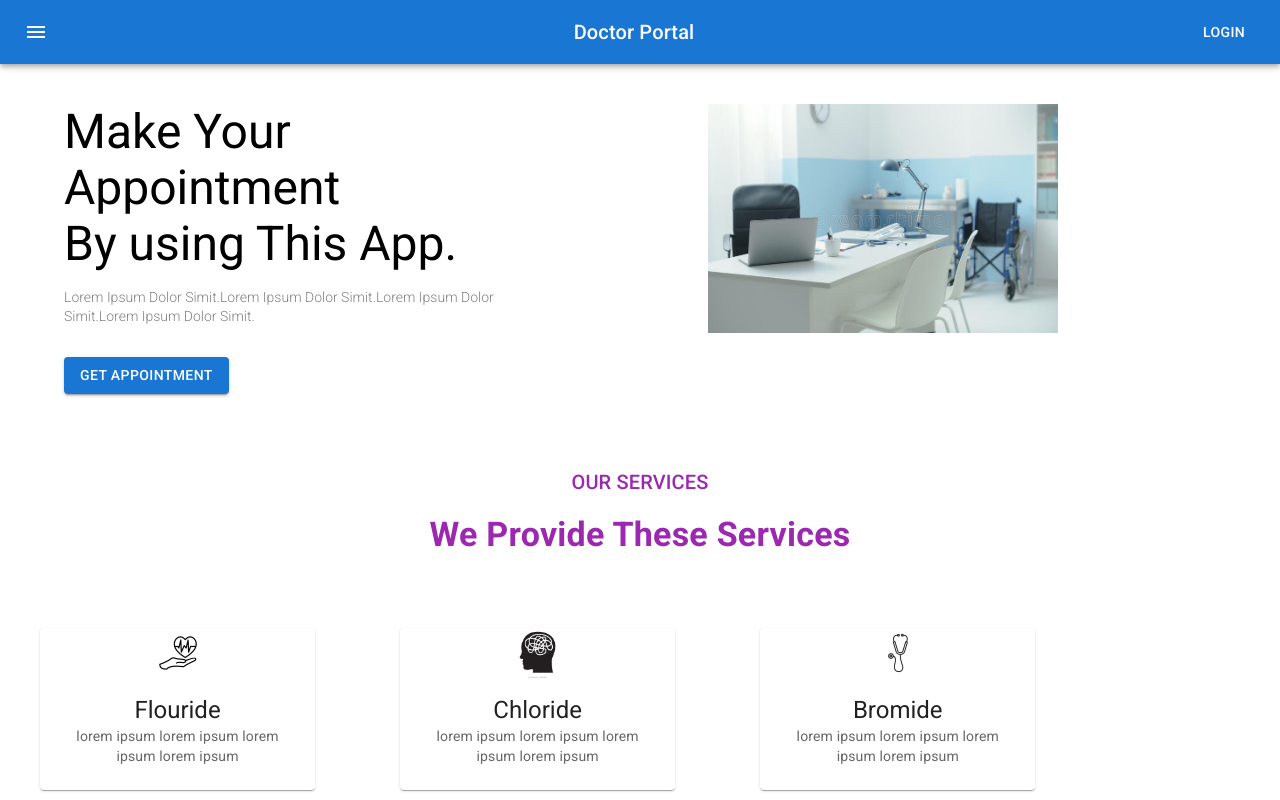
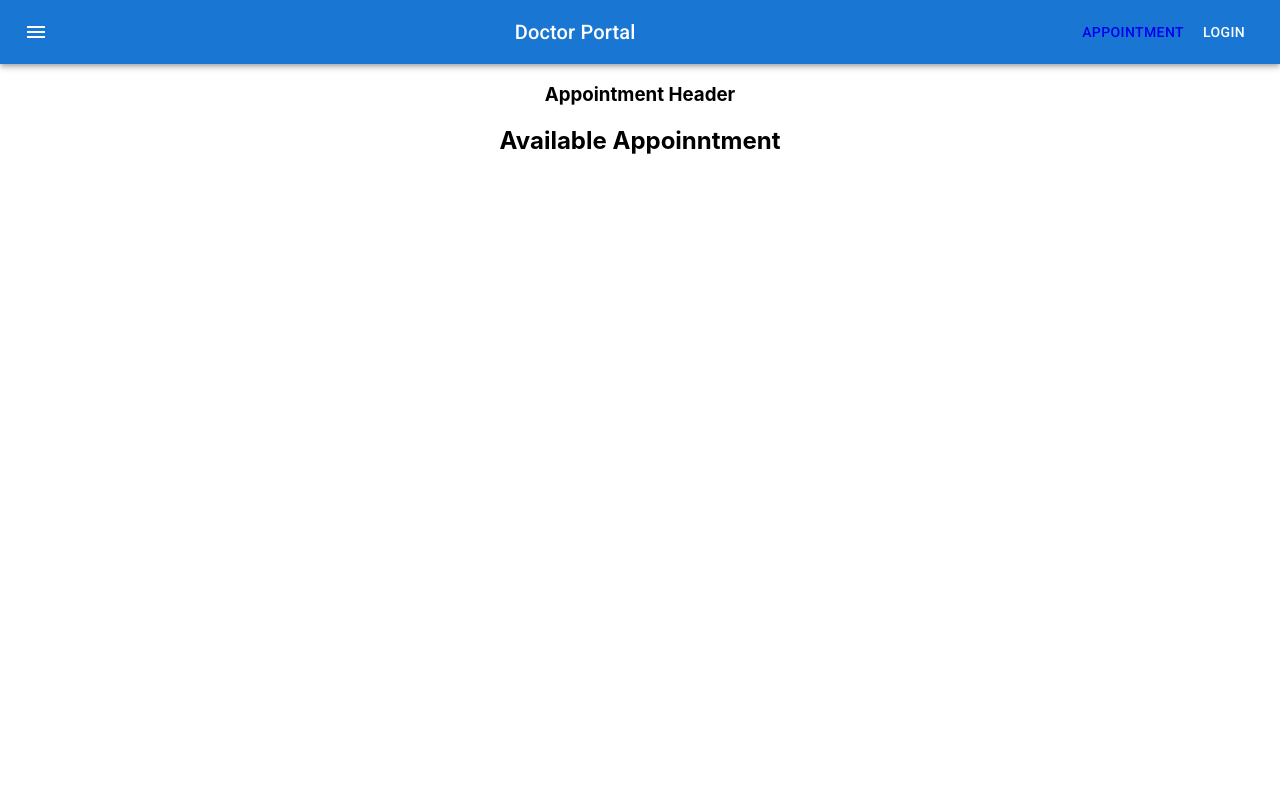
Before and after one commit to ibtihajAmin/doctor-appointmet-system-mern, a React (Create React App) app: page /appointment in a window 1280 px wide. Shown: the top 800 px of the page. Built offline with nearby package versions, Linux system fonts and the light colour scheme.

Commit message:
Appointment Components are added

```diff
--- a/src/App.js
+++ b/src/App.js
@@ -1,10 +1,26 @@
 import './App.css';
 import Home from './Pages/Home/Home';
+import {
+  BrowserRouter as Router, Switch, Route
+} from "react-router-dom";
+import Appointment from './Pages/Appointment/Appointment/Appointment';
 
 function App() {
   return (
     <div className="App">
-      <Home></Home>
+      <Router>
+        <Switch>
+          <Route path="/appointment">
+            <Appointment></Appointment>
+          </Route>
+          <Route path="/home">
+            <Home></Home>
+          </Route>
+          <Route path="/">
+            <Home></Home>
+          </Route>
+        </Switch>
+      </Router>
     </div>
   );
 }
--- /dev/null
+++ b/src/Pages/Appointment/Appointment/Appointment.js
@@ -0,0 +1,16 @@
+import React from 'react';
+import Navigation from '../../Shared/Navigation/Navigation';
+import AppointmentHeader from '../AppointmentHeader/AppointmentHeader';
+import AvailableAppointment from '../AvailableAppointment/AvailableAppointment';
+
+const Appointment = () => {
+    return (
+        <div>
+            <Navigation></Navigation>
+            <AppointmentHeader></AppointmentHeader>
+            <AvailableAppointment></AvailableAppointment>
+        </div>
+    );
+};
+
+export default Appointment;
--- /dev/null
+++ b/src/Pages/Appointment/AppointmentHeader/AppointmentHeader.js
@@ -0,0 +1,11 @@
+import React from 'react';
+
+const AppointmentHeader = () => {
+    return (
+        <div>
+            <h3>Appointment Header</h3>
+        </div>
+    );
+};
+
+export default AppointmentHeader;
--- /dev/null
+++ b/src/Pages/Appointment/AvailableAppointment/AvailableAppointment.js
@@ -0,0 +1,11 @@
+import React from 'react';
+
+const AvailableAppointment = () => {
+    return (
+        <div>
+            <h2>Available Appoinntment</h2>
+        </div>
+    );
+};
+
+export default AvailableAppointment;
--- a/src/Pages/Shared/Navigation/Navigation.js
+++ b/src/Pages/Shared/Navigation/Navigation.js
@@ -6,6 +6,7 @@ import Typography from '@mui/material/Typography';
 import Button from '@mui/material/Button';
 import IconButton from '@mui/material/IconButton';
 import MenuIcon from '@mui/icons-material/Menu';
+import { Link } from 'react-router-dom';
 
 const Navigation = () => {
     return (
@@ -24,6 +25,9 @@ const Navigation = () => {
                     <Typography variant="h6" component="div" sx={{ flexGrow: 1 }}>
                         Doctor Portal
                     </Typography>
+                    <Link to="/appointment">
+                        <Button color="inherit">Appointment</Button>
+                    </Link>
                     <Button color="inherit">Login</Button>
                 </Toolbar>
             </AppBar>
```
